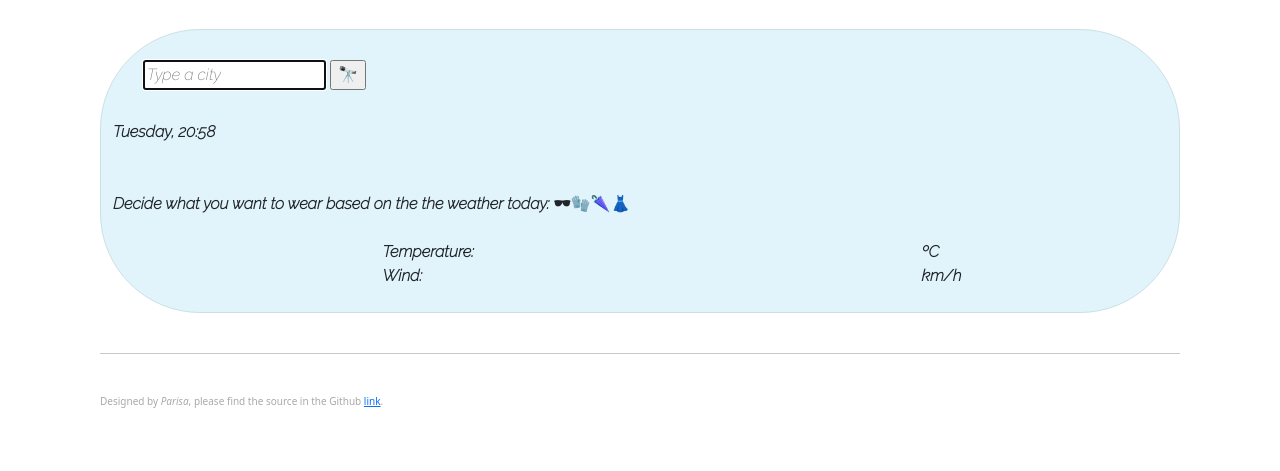
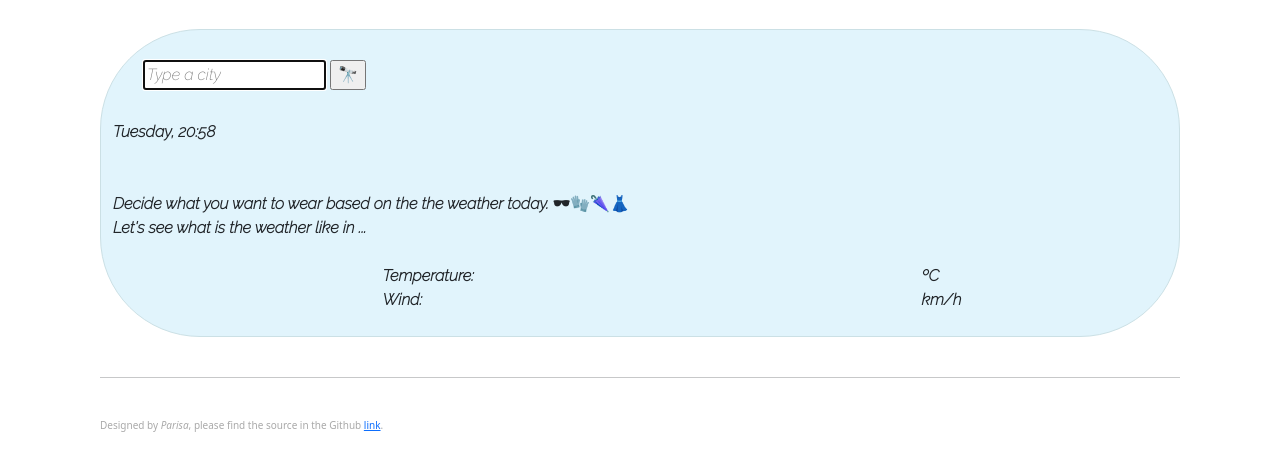
Before and after one commit to Parisistan/weather-app, a plain HTML site: page index.html in a window 1280 px wide. Shown: the part 229-700 px from the top of the page. Drawn offline with nearby package versions, Linux system fonts and the light colour scheme.

Commit message:
spacing fixed

```diff
--- a/index.html
+++ b/index.html
@@ -21,7 +21,7 @@
     <br />
     <div class="container">
         <form id="search-engine">
-            <div id="city"></div>
+
             <div class="search-button">
                 <input type="text" placeholder="Type a city" id="city-input" autofocus="on" />
                 <input type="submit" value="🔭" />
@@ -29,7 +29,7 @@
             <div id="now"></div>
             <br /><br />
             <div class="sentence">
-                Decide what you want to wear based on the the weather today: 🕶🧤🌂👗
+                Decide what you want to wear based on the the weather today. 🕶🧤🌂👗 <br> Let's see what is the weather like in ... <span id="city"></span>
             </div>
             <br />
             <div class="row">
```
